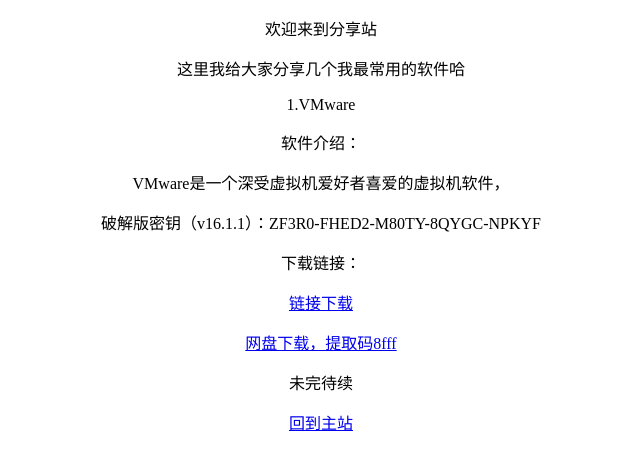
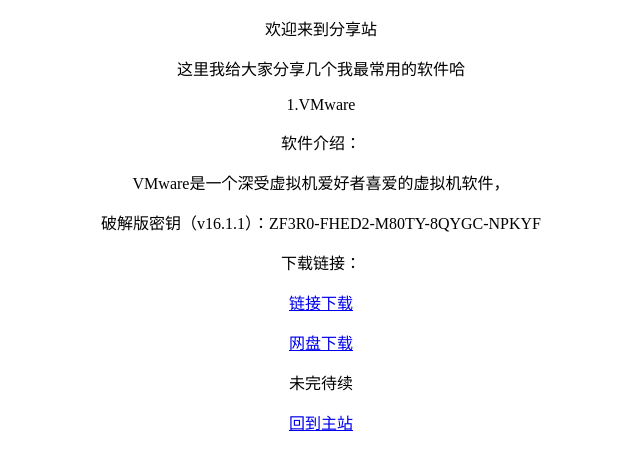
Before and after one commit to longz7z8/longz7z8.github.io, a plain HTML site: page 分享站.html in a window 1280 px wide. Shown: the whole page, without its empty margins (319-959 px from the left). Drawn offline with Linux system fonts and the light colour scheme.

Commit message:
Update 分享站.html

```diff
--- a/分享站.html
+++ b/分享站.html
@@ -9,7 +9,7 @@
 <p style="text-align: center; color: heise(123,123,123);">破解版密钥（v16.1.1）：ZF3R0-FHED2-M80TY-8QYGC-NPKYF</p>
 <p style="text-align: center; color: heise(123,123,123);">下载链接：</p>
 <p style="text-align: center; color: heise(123,123,123);"><a href="https://client.hczhizao.com/storage/VMware%20Workstation%20v16.1.1.exe">链接下载</a></p>
-<p style="text-align: center; color: heise(123,123,123);"><a href="https://pan.baidu.com/s/1uJhOOUVlVprRBe4muX1-4Q">网盘下载，提取码8fff</a></p>
+<p style="text-align: center; color: heise(123,123,123);"><a href="https://pan.baidu.com/s/1uJhOOUVlVprRBe4muX1-4Q?pwd=8fff">网盘下载</a></p>
 <p style="text-align: center; color: heise(123,123,123);">未完待续</p>
 <p style="text-align: center; color: heise(123,123,123);"><a href="/index.html">回到主站</a>
 </html>
```
